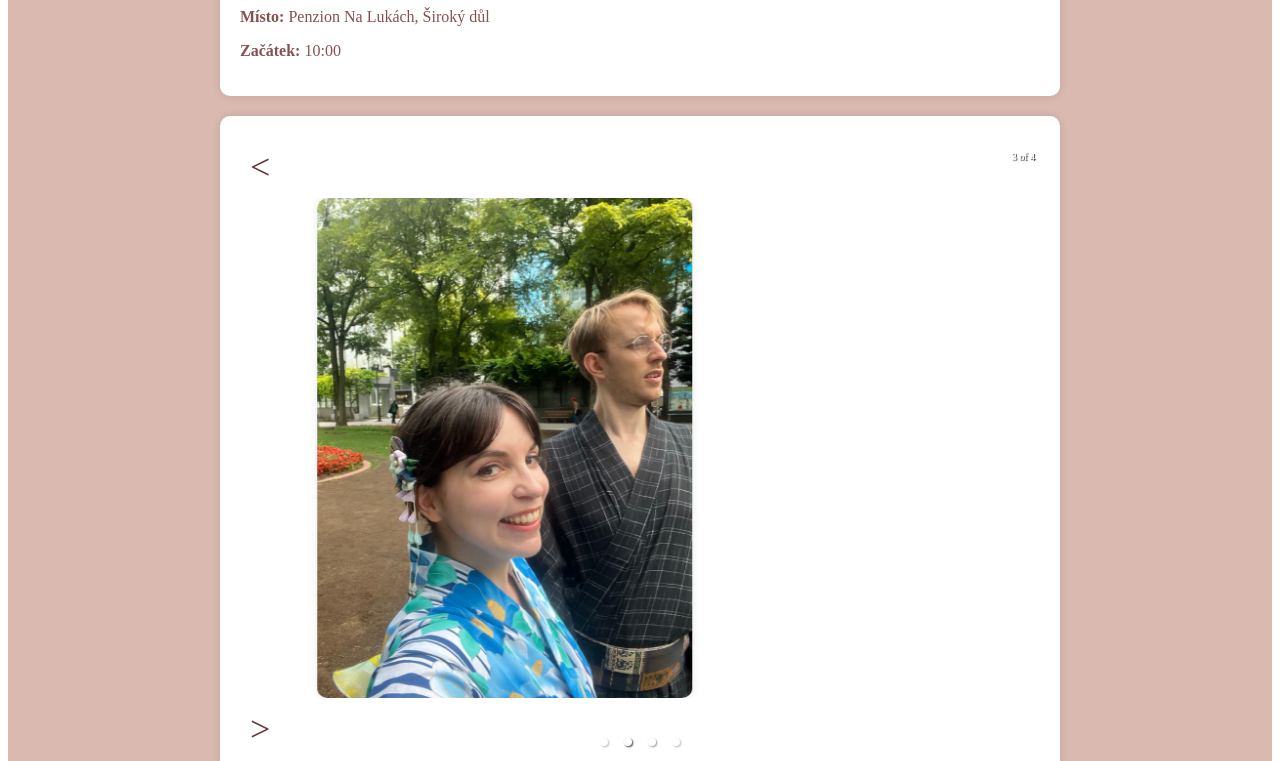
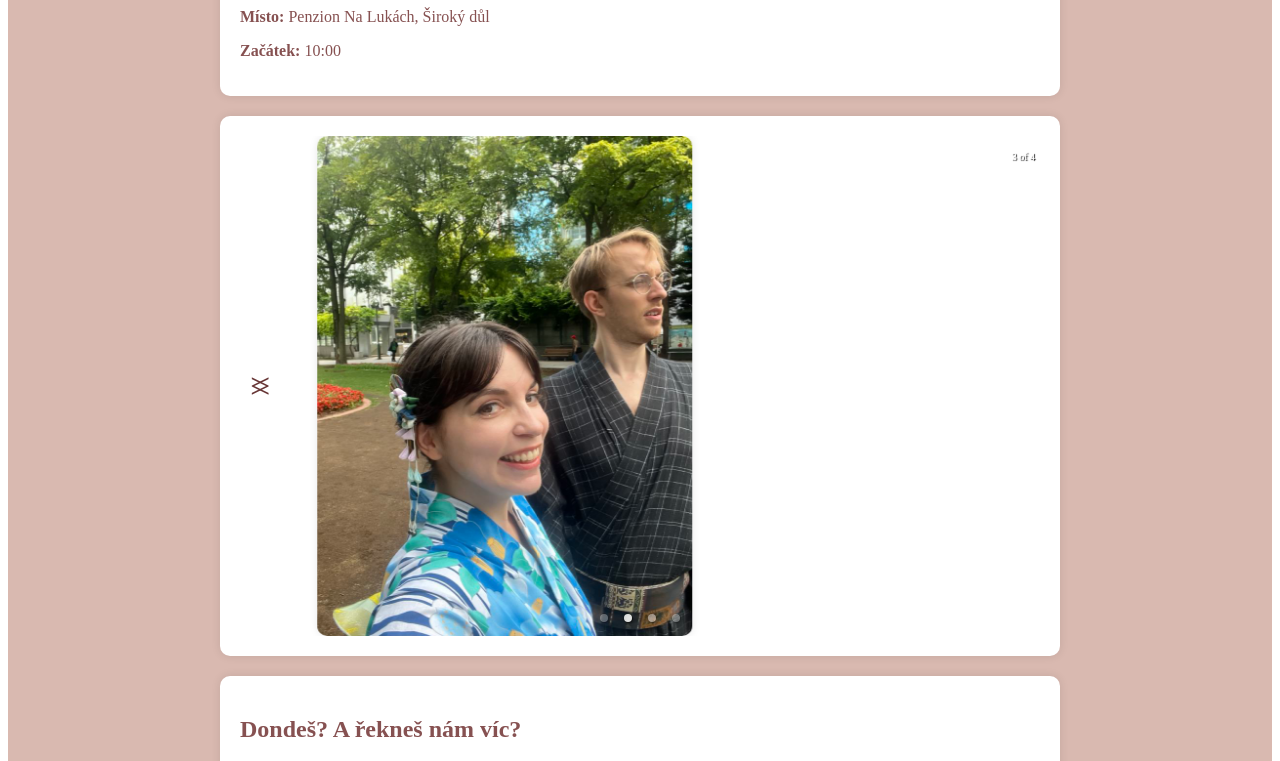
Before and after one commit to miroslavreznik/wedding-website, a React (Create React App) app: page / in a window 1280 px wide. Shown: the part 1180-1941 px from the top of the page. Built offline with nearby package versions, Linux system fonts and the light colour scheme.

Commit message:
Update App.js

```diff
--- a/src/App.js
+++ b/src/App.js
@@ -161,7 +161,10 @@ const arrowStyle = {
   fontSize: "36px",
   cursor: "pointer",
   padding: "10px",
-  zIndex: "10"
+  zIndex: "10",
+  position: "absolute", // Absolute positioning
+  top: "50%", // Vertically center
+  transform: "translateY(-50%)", // Center by adjusting top to 50% and translating up by half of its own height
 };
 
 // Motion settings for scroll fade-in effect
```
